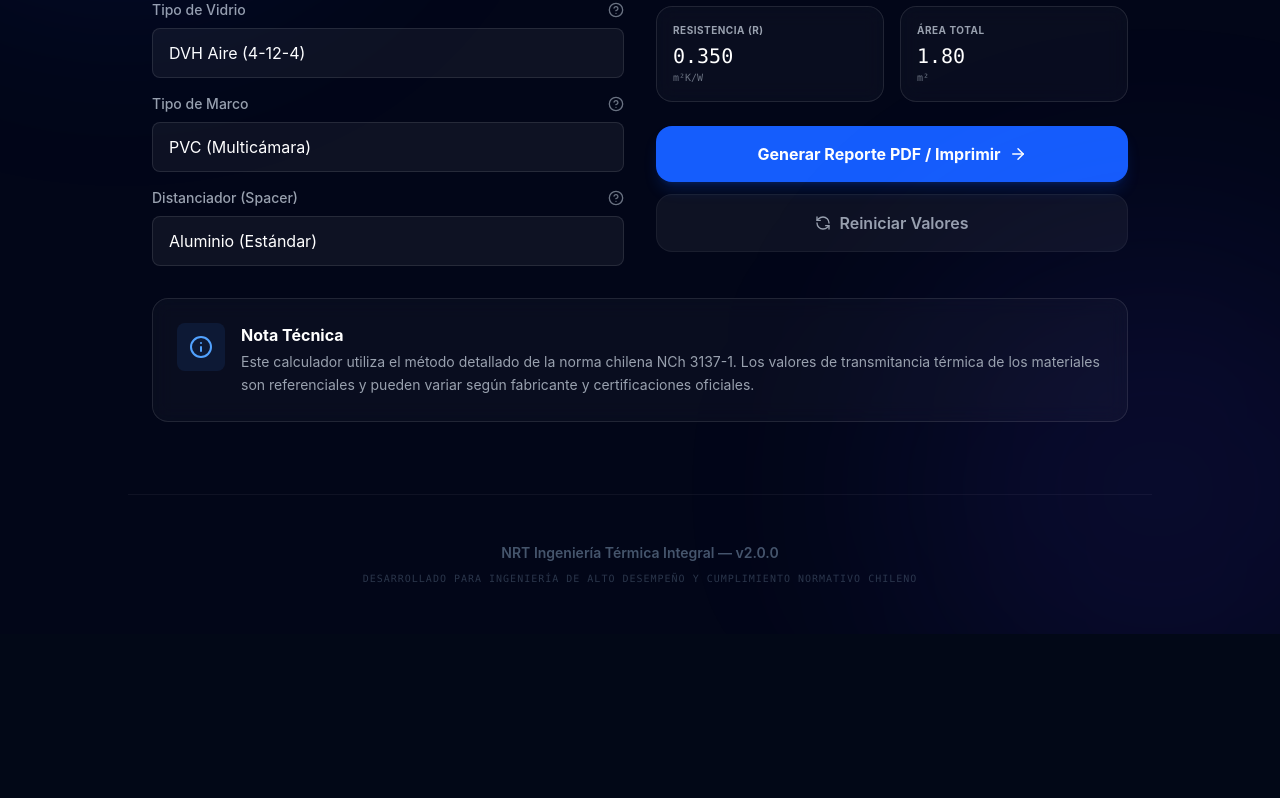
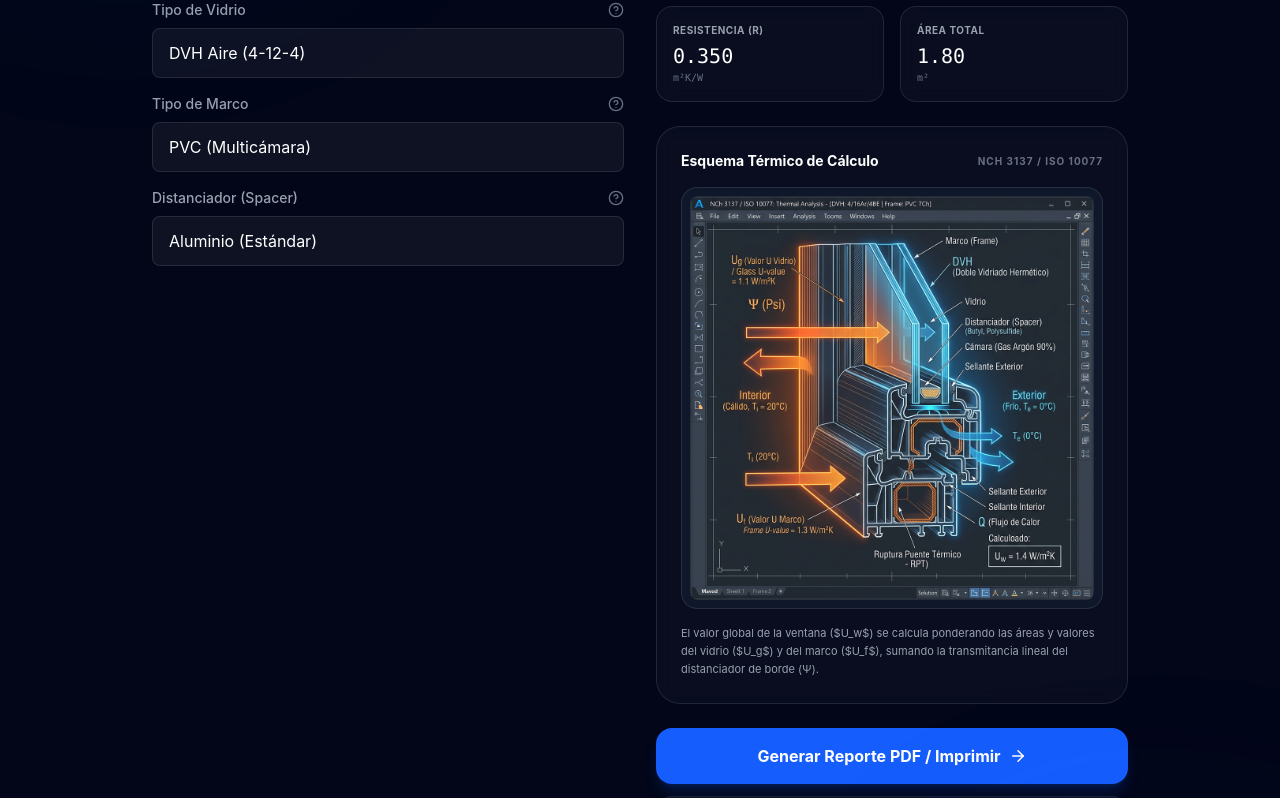
Before and after one commit to FelipeVidalM/calculador-termico, a React (Vite) app: page / in a window 1280 px wide. Shown: the part 419-1217 px from the top of the page. Before the commit the page ends 1053 px from the top, so only its background shows below. Built offline with nearby package versions, Linux system fonts and the light colour scheme.

Commit message:
Include descriptive window thermal calculation schematic diagram in UI and printed PDF report

```diff
--- a/src/components/WindowCalculator.jsx
+++ b/src/components/WindowCalculator.jsx
@@ -269,6 +269,24 @@ export default function WindowCalculator() {
             </table>
           </div>
 
+          {/* Window Thermal Calculation Schematic */}
+          <div className="glass p-6 rounded-3xl border border-white/5 bg-gradient-to-br from-white/5 to-transparent space-y-4">
+            <h3 className="text-sm font-bold text-white flex items-center justify-between">
+              <span>Esquema Térmico de Cálculo</span>
+              <span className="text-[10px] text-gray-500 uppercase tracking-widest">NCh 3137 / ISO 10077</span>
+            </h3>
+            <div className="rounded-2xl overflow-hidden border border-white/10 bg-[#0f172a] p-2">
+              <img
+                src="/window_thermal_diagram.png"
+                alt="Esquema de Transmitancia Térmica Ventanas"
+                className="w-full h-auto object-cover rounded-xl"
+              />
+            </div>
+            <p className="text-[11px] text-gray-400 leading-relaxed font-sans">
+              El valor global de la ventana {"($U_w$)"} se calcula ponderando las áreas y valores del vidrio {"($U_g$)"} y del marco {"($U_f$)"}, sumando la transmitancia lineal del distanciador de borde (Ψ).
+            </p>
+          </div>
+
           <div className="flex flex-col gap-3 print:hidden">
             <button
               onClick={handlePrint}
```
Also changed, not shown: public/window_thermal_diagram.png (added).
